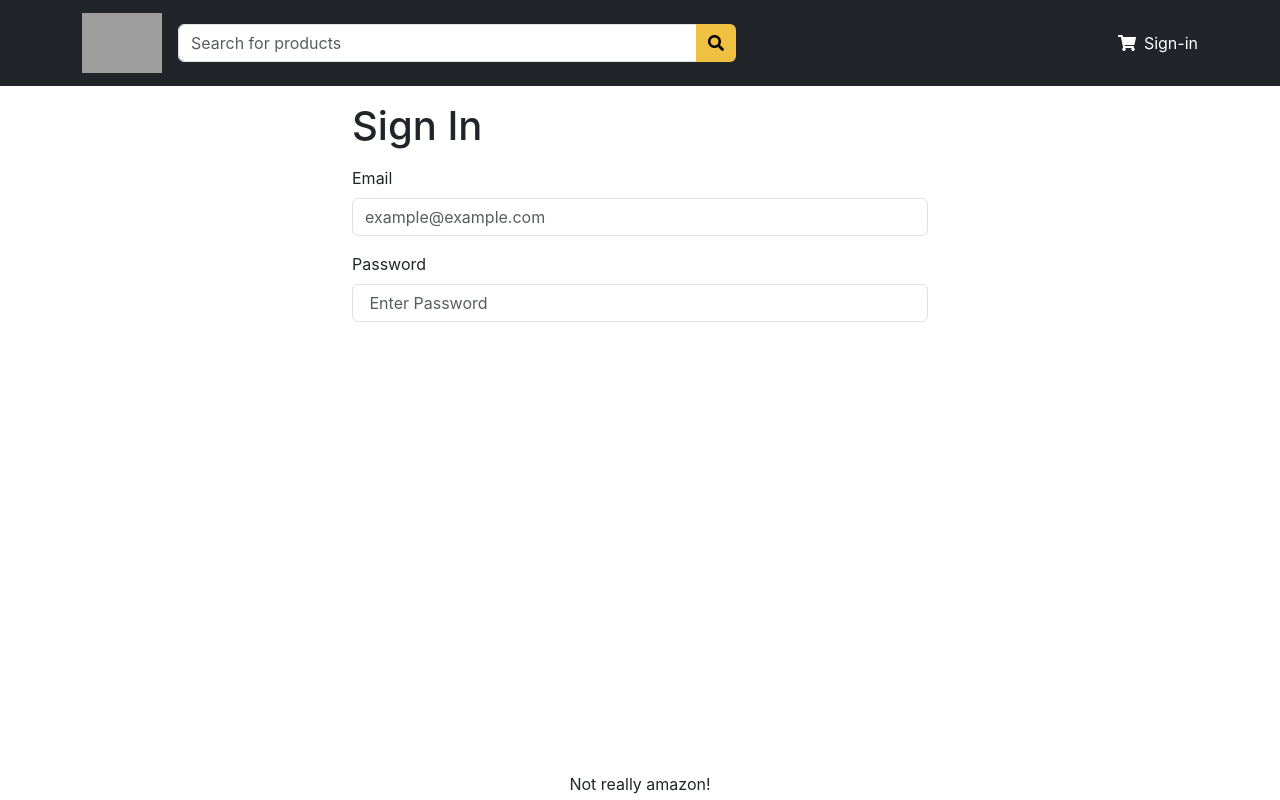
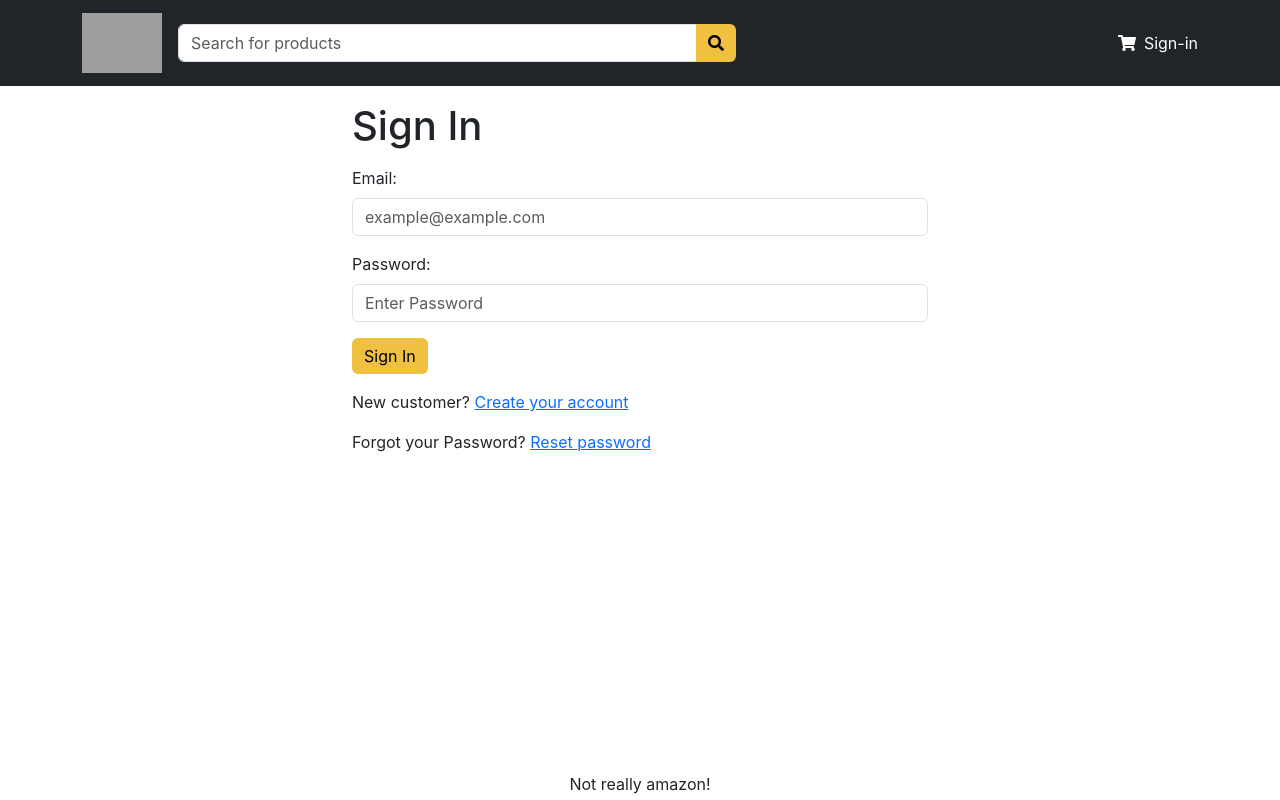
Before and after one commit to RSA-2048/AmazonClone, a React (Vite) app in the folder frontend/: page /signin in a window 1280 px wide. Built offline with nearby package versions, Linux system fonts and the light colour scheme; grey boxes are pictures that could not be loaded.

Commit message:
added toast and sign in functionality

```diff
--- a/frontend/src/App.jsx
+++ b/frontend/src/App.jsx
@@ -1,17 +1,20 @@
 import './App.css'
 import { BrowserRouter, Route, Routes } from 'react-router-dom'
 import Title from './Components/Shared/Title.jsx'
+import "react-toastify/dist/ReactToastify.css";
 import Container from 'react-bootstrap/Container'
 import { HomePage } from './Pages/HomePage.jsx'
 import Footer from './Components/Shared/Footer.jsx'
 import Header from './Components/Shared/Header.jsx'
 import SignIn from './Pages/SignIn.jsx'
+import { ToastContainer } from 'react-toastify'
 
 function App() {
 
   return (
     <BrowserRouter>
       <div className='d-flex flex-column side-allPage min-width'>
+        <ToastContainer position="bottom-center" limit={1} />
         <Header />
         <main>
           <Container className='mt-3'>
--- a/frontend/src/Pages/SignIn.jsx
+++ b/frontend/src/Pages/SignIn.jsx
@@ -1,46 +1,54 @@
-import axios from 'axios';
-import React, { useState } from 'react'
-import Container from 'react-bootstrap/esm/Container';
-import Form from 'react-bootstrap/esm/Form';
-import Title from '../Components/Shared/Title';
+import { useState } from "react"
+import axios from "axios"
+import Container from "react-bootstrap/Container"
+import Title from "../Components/Shared/Title"
+import Form from "react-bootstrap/Form"
+import { Button, Link, toast } from "../imports"
+import { getError } from "../utils"
+import { useNavigate } from "react-router-dom"
 
 const SignIn = () => {
-
-    const [email, setEmail] = useState('');
-    const [password, setPassword] = useState('');
+    const [email, setEmail] = useState("")
+    const [password, setPassword] = useState("")
+    const navigate = useNavigate();
 
     const submitHandler = async (e) => {
-        e.preventDefault();
+        e.preventDefault()
         try {
             const { data } = await axios.post("/api/v1/users/signin", { email: email, password: password });
-            console.log(data);
+            localStorage.setItem("userInfo", JSON.stringify(data));
+            navigate("/");
         } catch (error) {
-            console.log(error.response.data.message);
+            toast.error(getError(error));
         }
 
     }
-
     return (
-        <Container className='small-container'>
+        <Container className="small-container">
             <Title title="SignIn Page" />
-            <h1 className='my-3'>Sign In</h1>
+            <h1 className="my-3">Sign In</h1>
             <Form onSubmit={submitHandler}>
-                <Form.Group className='mb-3'>
-                    <Form.Label>
-                        Email
-                    </Form.Label>
-                    <Form.Control required onChange={(e) => setEmail(e.target.value)} placeholder="example@example.com" ></Form.Control>
+                <Form.Group className="mb-3" controlId="email">
+                    <Form.Label>Email:</Form.Label>
+                    <Form.Control required onChange={(e) => setEmail(e.target.value)} placeholder="example@example.com"></Form.Control>
                 </Form.Group>
-                <Form.Group className='mb-3'>
-                    <Form.Label>
-                        Password
-                    </Form.Label>
-                    <Form.Control type="password" required onChange={(e) => setPassword(e.target.value)} placeholder=" Enter Password" ></Form.Control>
+                <Form.Group className="mb-3" controlId="password">
+                    <Form.Label>Password:</Form.Label>
+                    <Form.Control type="password" required onChange={(e) => setPassword(e.target.value)} placeholder="Enter Password"></Form.Control>
                 </Form.Group>
+                <div className="mb-3">
+                    <Button type="submit">Sign In</Button>
+                </div>
+                <div className="mb-3">
+                    New customer? {" "}
+                    <Link to="/signup">Create your account</Link>
+                </div>
+                <div className="mb-3">
+                    Forgot your Password?{" "}
+                    <Link to="/reset">Reset password</Link>
+                </div>
             </Form>
-
-        </Container >
-
+        </Container>
     )
 }
 
--- a/frontend/src/imports.js
+++ b/frontend/src/imports.js
@@ -15,5 +15,6 @@ import Form from "react-bootstrap/Form"
 import InputGroup from "react-bootstrap/InputGroup"
 import FormControl from "react-bootstrap/FormControl"
 import { Helmet } from 'react-helmet-async'
+import { toast } from 'react-toastify'
 
-export { useState, useReducer, axios, Container, PropTypes, Card, Button, Link, Row, Col, NavBar, LinkContainer, Spinner, Alert, Form, InputGroup, FormControl, Helmet };
+export { useState, useReducer, axios, Container, PropTypes, Card, Button, Link, Row, Col, NavBar, LinkContainer, Spinner, Alert, Form, InputGroup, FormControl, Helmet, toast };
--- /dev/null
+++ b/frontend/src/utils.js
@@ -0,0 +1,5 @@
+const getError = (err) => {
+    return err.message && err.response.data.message ? err.response.data.message : err.message
+};
+
+export { getError };
```
